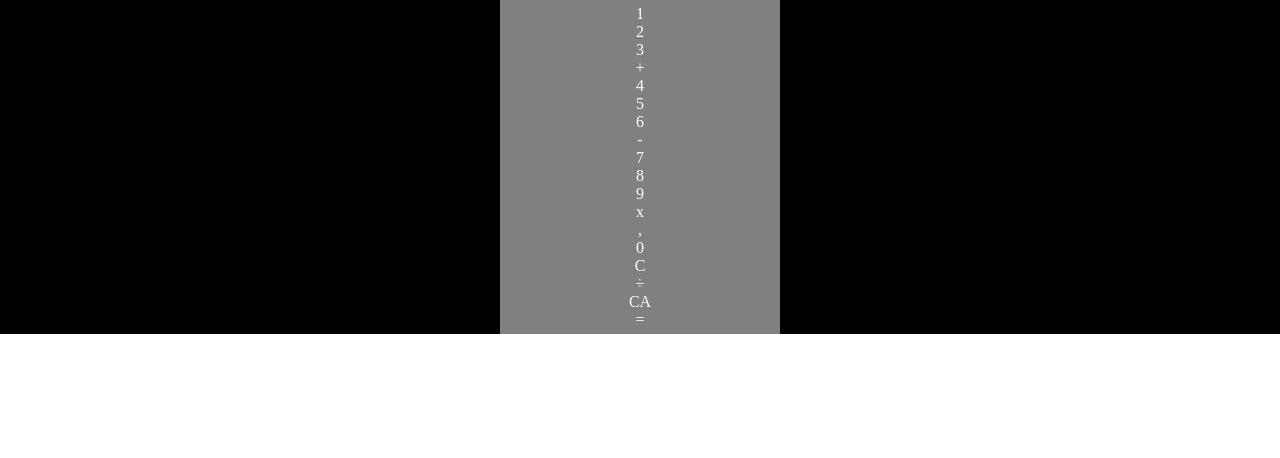
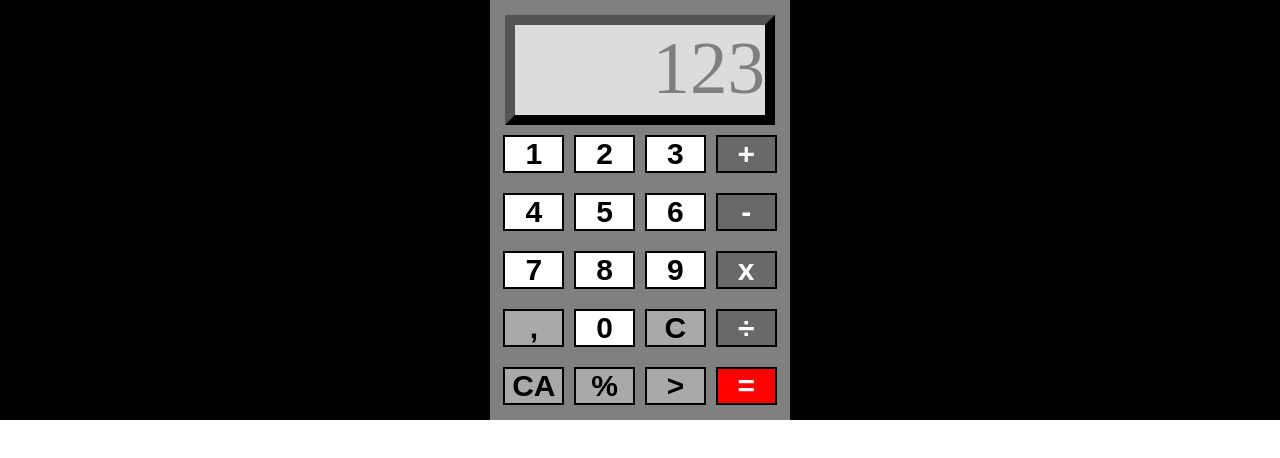
Before and after one commit to Jo-Pimentel/Calculadora-web, a plain HTML site: page index.html in a window 1280 px wide. Drawn offline with Linux system fonts and the light colour scheme.

Commit message:
Definição do visual da calculadora, disposição dos botões em seu campo correto e adição de alguns botões complementares('%' e '>'(Maior número)).

```diff
--- a/css/estilo_calculadora.css
+++ b/css/estilo_calculadora.css
@@ -14,7 +14,63 @@
 
 #calculadora {
     background-color: rgb(128,128,128);
+    display: flex;
+    flex-direction: column;
+    gap: 10px;
     text-align: center;
     width: 270px;
-    padding: 5px;
+    padding: 15px;
 }
+
+#visor_da_calculadora {
+    background-color: rgb(220,220,220);
+    border: 10px outset rgb(0, 0, 0);
+    height: 90px;
+}
+
+#conteudo_visor_da_calculadora {
+    text-align: right;
+    font-size: 75px;
+    color: rgb(128,128,128);
+}
+
+#botoes_disponiveis {
+    display: flex;
+    flex-direction: column;
+    align-items: center;
+    gap: 20px;
+    font-family: 'Arial';
+}
+
+.grupo_de_botoes {
+    display: flex;
+    flex-direction: row;
+    gap: 10px;
+}
+
+.botao {
+    color: rgb(0, 0, 0);
+    border: 2px solid rgb(0, 0, 0);
+    font-size: 30px;
+    font-weight: bold;
+    width: 56.8px;
+    text-align: center;
+}
+
+.numero_disponivel {
+    background-color: rgb(256, 256, 256);
+}
+
+.operacao_disponivel {
+    background-color: rgb(105,105,105);
+    color: rgb(256, 256, 256);
+}
+
+.botao_complementar {
+    background-color: rgb(169,169,169);
+}
+
+#botao_resultado {
+    background-color: rgb(256,0,0);
+    color: rgb(256, 256, 256);
+}
--- a/index.html
+++ b/index.html
@@ -10,7 +10,7 @@
     <main id="conteudo_principal">
         <div id="calculadora">
             <div id="visor_da_calculadora">
-                <span id="conteudo_visor_da_calculadora"></span>
+                <div id="conteudo_visor_da_calculadora">123</div>
             </div>
 
             <div id="botoes_disponiveis">
@@ -38,13 +38,15 @@
                 <div class="grupo_de_botoes">
                     <div class="botao botao_complementar">,</div>
                     <div class="botao numero_disponivel">0</div>
-                    <div class="botao complementar">C</div>
+                    <div class="botao botao_complementar">C</div>
                     <div class="botao operacao_disponivel">÷</div>
                 </div>
 
                 <div class="grupo_de_botoes">
                     <div class="botao botao_complementar">CA</div>
-                    <div class="botao resultado">=</div>
+                    <div class="botao botao_complementar">%</div>
+                    <div class="botao botao_complementar">></div>
+                    <div class="botao" id="botao_resultado">=</div>
                 </div>
             </div>
         </div>
```
